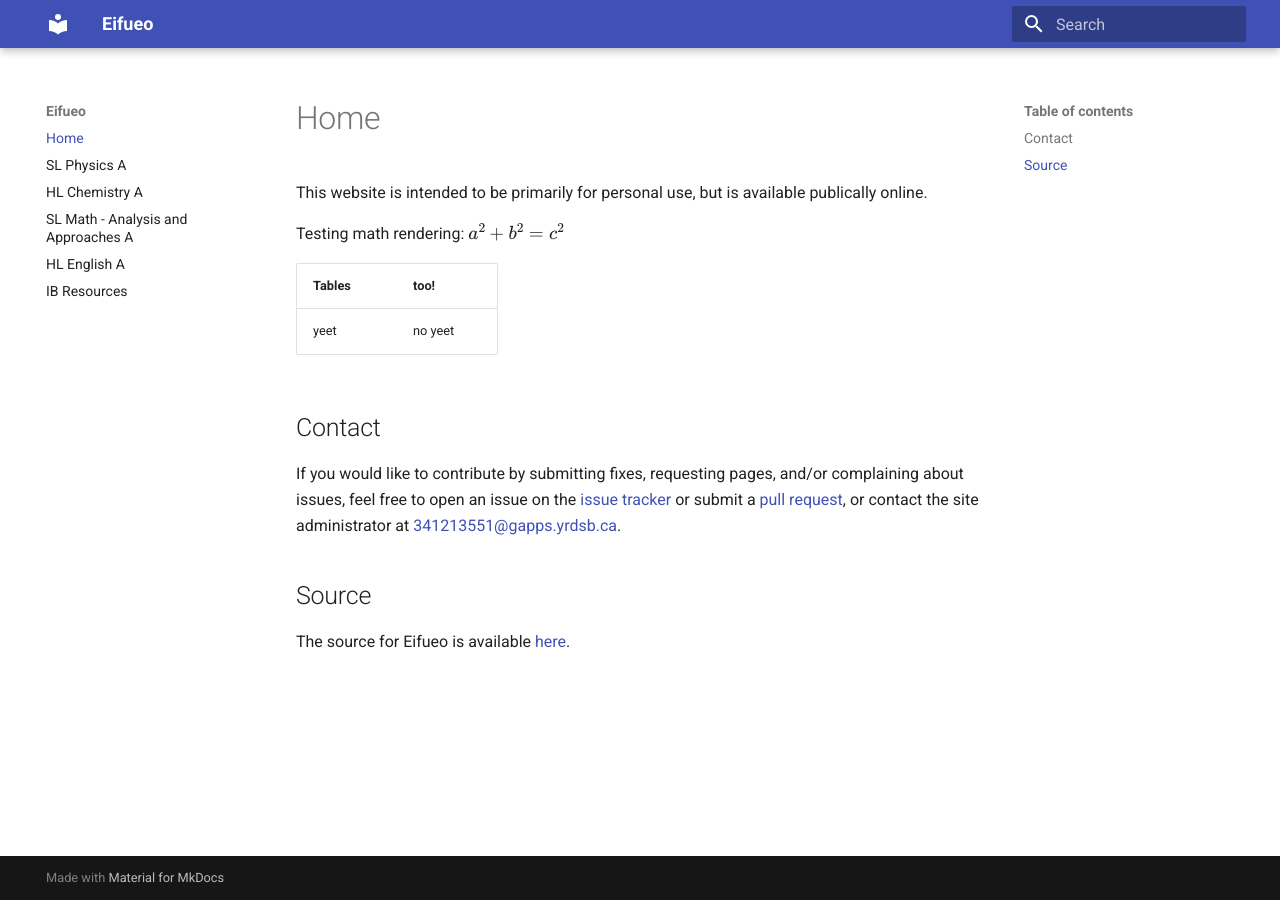
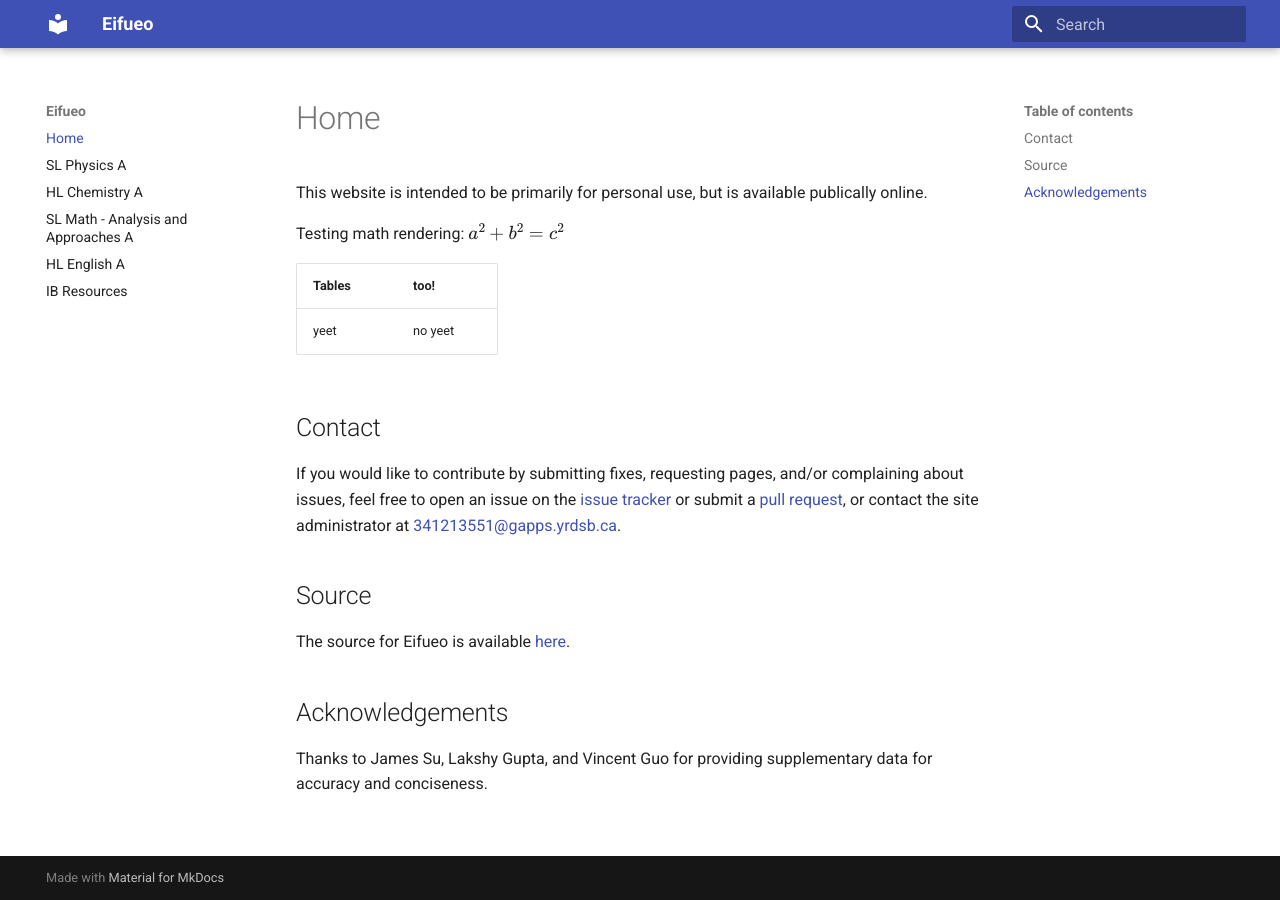
Before and after one commit to potatoeggy/eifueo, an MkDocs documentation site: the page built from docs/index.md, in a window 1280 px wide. Built offline with MkDocs 1.6.1 and Material for MkDocs 9.7.7, drawn with Linux system fonts in a browser that asks for light colours; formulas are drawn with MathJax 3.

Commit message:
home: let world know i've been stealing notes from friends

```diff
--- a/docs/index.md
+++ b/docs/index.md
@@ -15,3 +15,7 @@ If you would like to contribute by submitting fixes, requesting pages, and/or co
 ## Source
 
 The source for Eifueo is available [here](https://git.eggworld.tk/eggy/eifueo).
+
+## Acknowledgements
+
+Thanks to James Su, Lakshy Gupta, and Vincent Guo for providing supplementary data for accuracy and conciseness.
```
